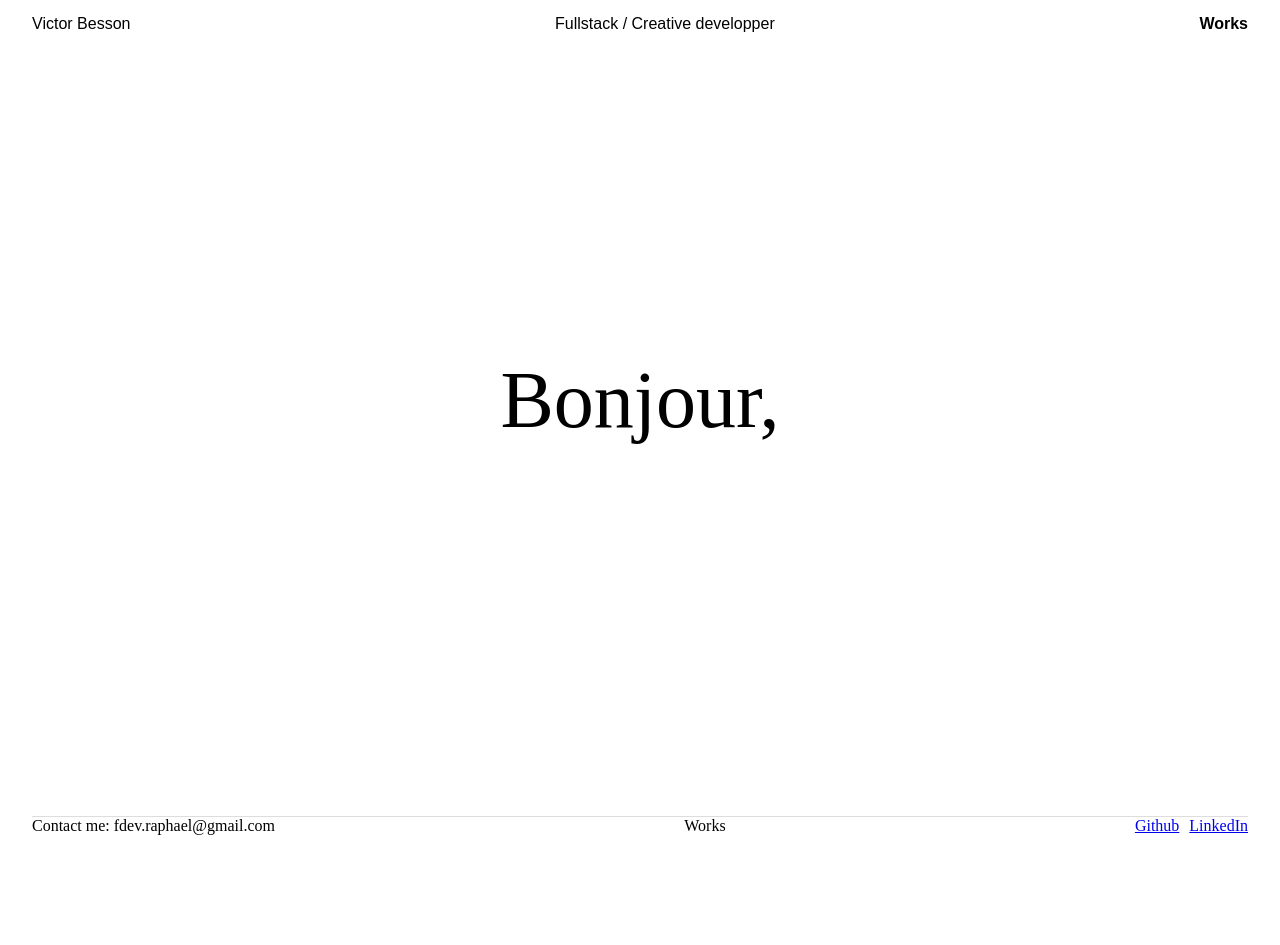
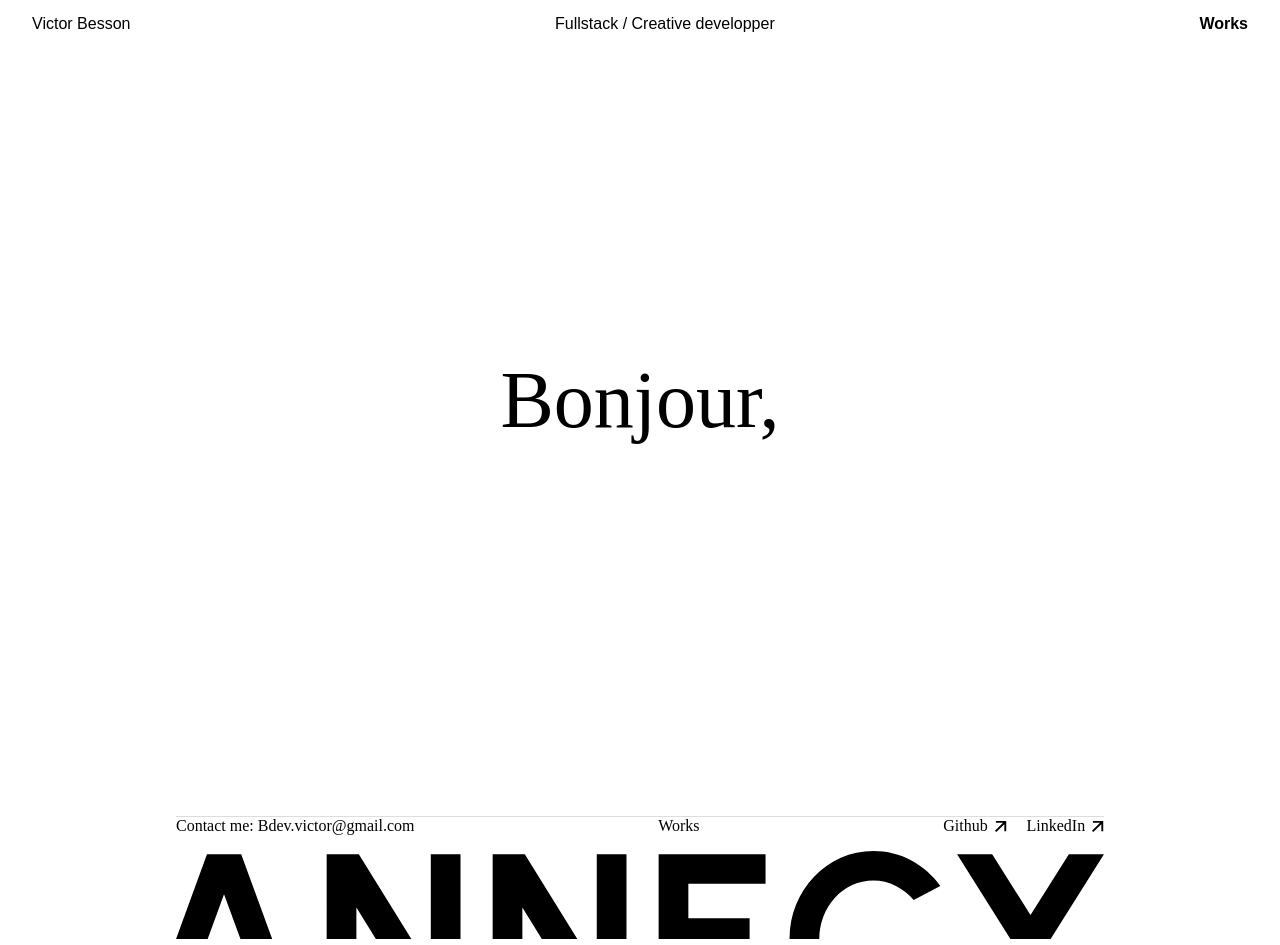
Before and after one commit to Neoznzoe/vb-wb, a React (Create React App) app: page / in a window 1280 px wide. Shown: the top 945 px of the page. Built offline with nearby package versions, Linux system fonts and the light colour scheme.

Commit message:
footer 100%

```diff
--- a/src/components/Header/header.scss
+++ b/src/components/Header/header.scss
@@ -1,6 +1,6 @@
 header {
     box-sizing: border-box;
-    font-size: 16px;
+    font-size: 1rem;
     width: 100vw;
     height: 48px;
     position: fixed;
@@ -19,3 +19,11 @@ header span {
 .works {
     font-weight: bold;
 }
+
+@media (max-width: 425px) {
+
+    .works {
+        display: none;
+    }
+
+}
--- a/src/components/footer/footer.jsx
+++ b/src/components/footer/footer.jsx
@@ -1,13 +1,13 @@
   import React from 'react';
   import './footer.scss';
-  import annecyImage from '../../assets/img/footer-annecy.svg';
+  import annecyImage from '../../assets/img/Annecy-test.svg';
 
   function Footer() {
     return (
       <footer className="footer">
         <div className="footer-content">
           <div className="footer-section">
-            Contact me: fdev.raphael@gmail.com
+            Contact me: Bdev.victor@gmail.com
           </div>
           <div className="footer-section section-work">
             Works
--- a/src/components/footer/footer.scss
+++ b/src/components/footer/footer.scss
@@ -1,7 +1,6 @@
 .footer {
     display: flex;
-    flex-direction: column;  // Pour empiler les éléments verticalement
-    padding: 16px 32px;
+    flex-direction: column;
     font-family: 'Urbanist', san;
 
     .footer-content {
@@ -15,7 +14,31 @@
         align-items: center;
 
         a + a {
-          margin-left: 10px;
+          margin-left: 20px;
+        }
+
+        a {
+          color: black;
+          text-decoration: none;
+        }
+
+        a::after {
+          content: "";
+          display: inline-block;
+          width:  0.8rem;
+          height:  0.8rem;
+          background-image: url('../../assets/img/arrow.svg');
+          background-size: contain;
+          background-repeat: no-repeat;
+          margin-left: 6px;
+          vertical-align: middle;
+          transition: transform .3s ease-out;
+        }
+
+        a:hover::after {
+          transform: rotate(45deg);
+          width:  0.8rem;
+          height:  0.8rem;
         }
 
         .section-work {
@@ -24,16 +47,7 @@
       }
     }
 
-    // .footer-city {
-    //   font-size: 24px;
-    //   width: 100%;
-    //   text-align: center;
-    //   margin-top: 16px;
-    //   overflow: hidden;
-    //   height: 50%;
-    //   line-height: 1;
-    //   position: relative;
-    //   bottom: 0;
-    //   transform: translateY(-10%);
-    // }
+    .footer-city {
+      padding-top: 16px;
+    }
   }
--- a/src/pages/HomePage/index.jsx
+++ b/src/pages/HomePage/index.jsx
@@ -10,7 +10,9 @@ function HomePage() {
         <div className="page-wrapper">
           <div className="title">Bonjour,</div>
         </div>
-        <Footer/>
+        <div className="main-content">
+          <Footer/>
+          </div>
       </div>
     );
   }
--- a/src/pages/HomePage/index.scss
+++ b/src/pages/HomePage/index.scss
@@ -1,4 +1,3 @@
-
 .page-wrapper {
     display: flex;
     flex-direction: column;
@@ -8,6 +7,16 @@
 }
 
 .title {
-    font-size: 80px;
+    font-size: 5rem;
     font-family: 'FogtwoNo5', serif;
 }
+
+.main-content {
+    padding: 16px 60px;
+    display: flex;
+    justify-content: center;
+}
+
+footer {
+    width: 80%;
+}
```
Also changed, not shown: src/assets/img/Annecy-test.svg (added), src/assets/img/arrow.svg (added).
